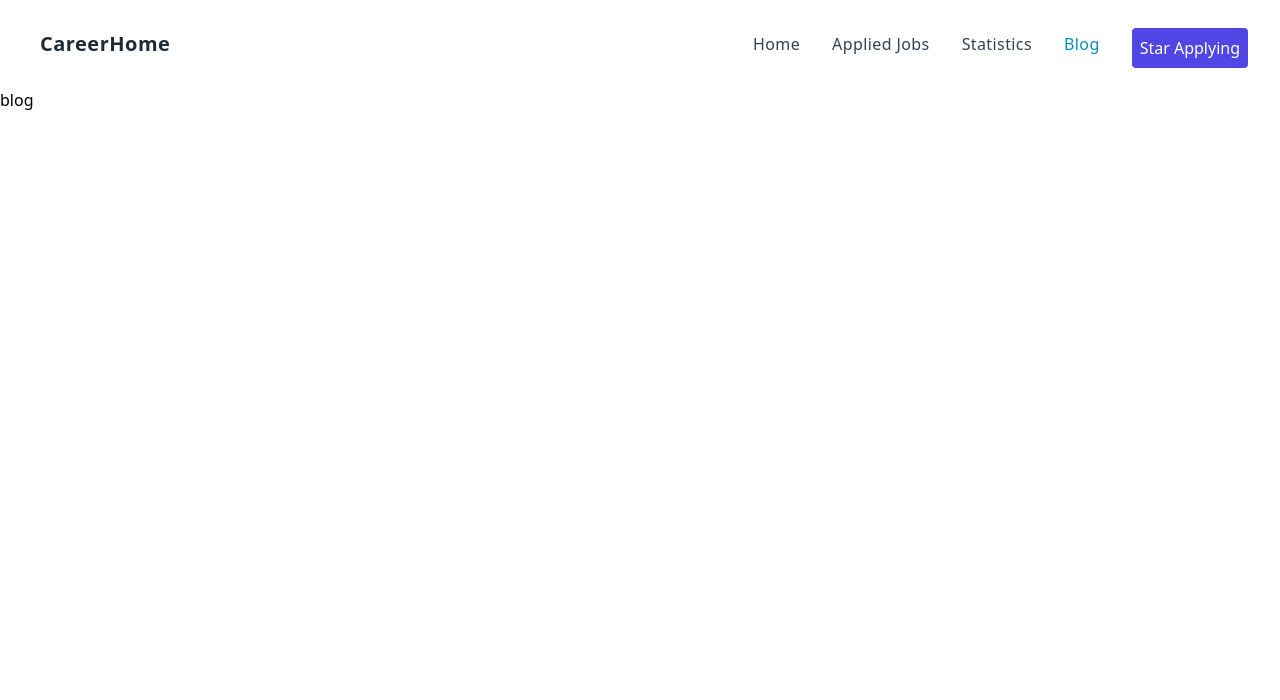
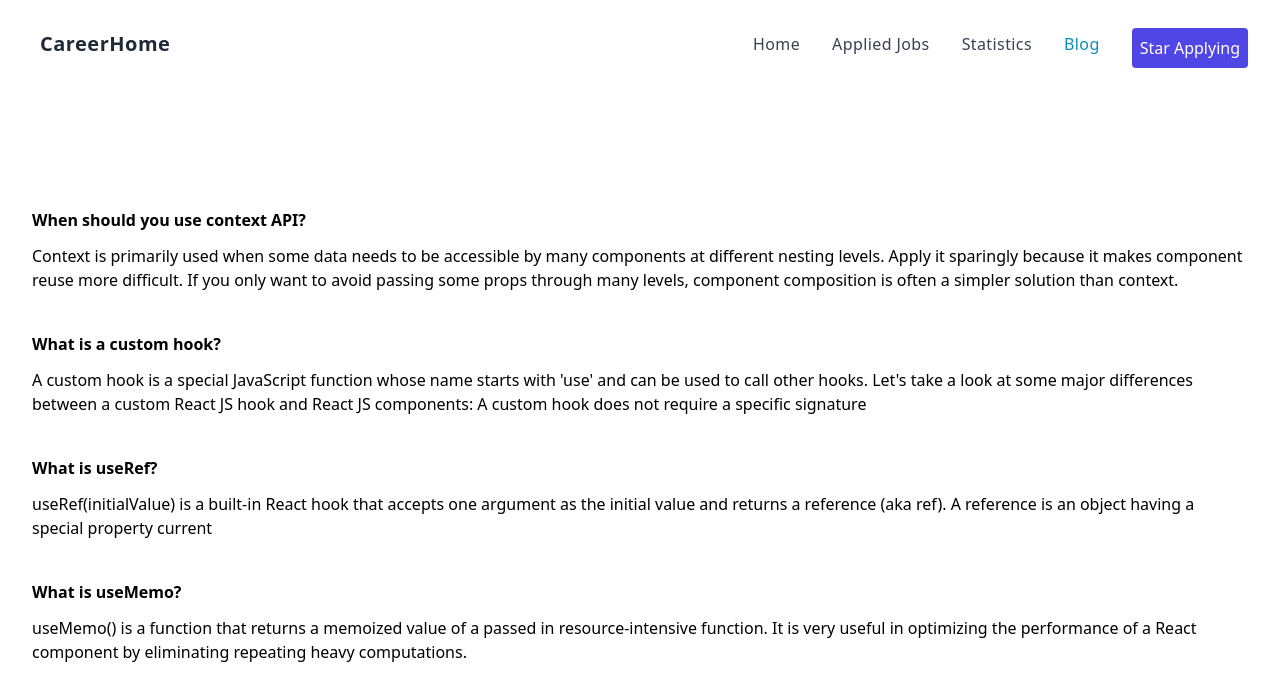
Before and after one commit to firoj10/carrer-hub-project, a React (Vite) app: page /blog in a window 1280 px wide. Shown: the top 700 px of the page. Built offline with nearby package versions, Linux system fonts and the light colour scheme.

Commit message:
bounus answer question added

```diff
--- a/src/components/Blog/Blog.jsx
+++ b/src/components/Blog/Blog.jsx
@@ -2,8 +2,23 @@
 
 const Blog = () => {
     return (
-        <div>
-            <h1>blog</h1>
+        <div className='my-container pt-14'>
+          <div>
+          <h2 className='font-bold pt-10 pb-3'>When should you use context API?</h2>
+         <p>Context is primarily used when some data needs to be accessible by many components at different nesting levels. Apply it sparingly because it makes component reuse more difficult. If you only want to avoid passing some props through many levels, component composition is often a simpler solution than context.</p>
+          </div>
+       <div>
+        <h2 className='font-bold pt-10 pb-3'>What is a custom hook?</h2>
+        <p>A custom hook is a special JavaScript function whose name starts with 'use' and can be used to call other hooks. Let's take a look at some major differences between a custom React JS hook and React JS components: A custom hook does not require a specific signature</p>
+       </div>
+       <div>
+        <h2 className='font-bold pt-10 pb-3'>What is useRef?</h2>
+        <p>useRef(initialValue) is a built-in React hook that accepts one argument as the initial value and returns a reference (aka ref). A reference is an object having a special property current </p>
+       </div>
+       <div>
+        <h2 className='font-bold pt-10 pb-3'>What is useMemo?</h2>
+        <p>useMemo() is a function that returns a memoized value of a passed in resource-intensive function. It is very useful in optimizing the performance of a React component by eliminating repeating heavy computations.</p>
+       </div>
         </div>
     );
 };
--- a/src/components/Home/Home.jsx
+++ b/src/components/Home/Home.jsx
@@ -26,7 +26,7 @@
   return (
     <>
     <div className='my-container flex flex-col items-center justify-between lg:flex-row'>
-   ;
+
     <div className='mb-30 lg:max-w-lg  lg:pr-5 lg:mb-0'>
       <div className='max-w-xl mb-6 lg:mt-8'>
 
```
